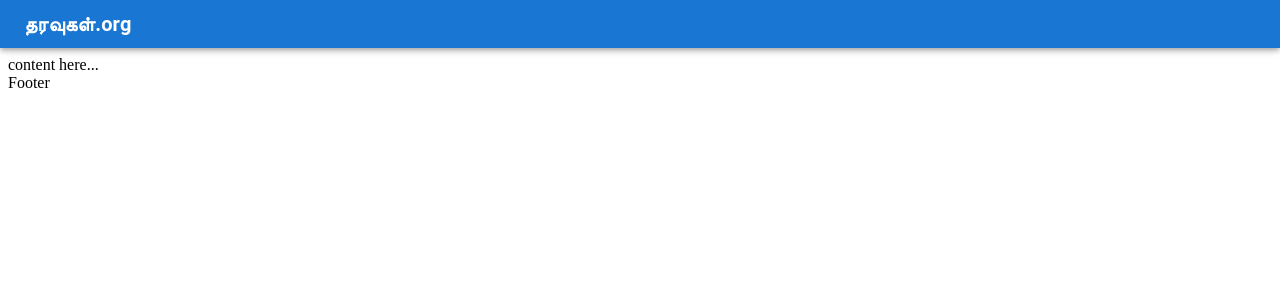
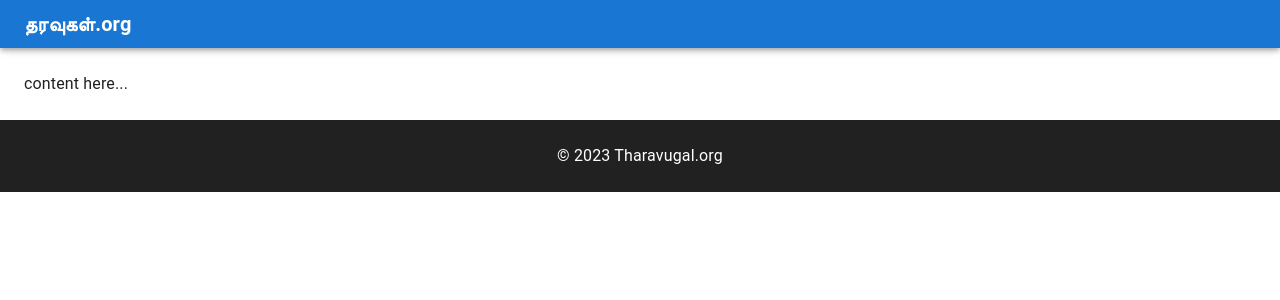
Before and after one commit to Tharavugal/tharavugal-org-website, a Next.js app: page / in a window 1280 px wide. Shown: the top 300 px of the page. Built offline with nearby package versions, Linux system fonts and the light colour scheme.

Commit message:
Fix layout & add footer text

```diff
--- a/components/Layout.js
+++ b/components/Layout.js
@@ -1,4 +1,4 @@
-import { AppBar, Toolbar, Typography } from "@mui/material";
+import { AppBar, Box, Toolbar, Typography } from "@mui/material";
 
 export default function Layout({ children }) {
   return (
@@ -16,8 +16,15 @@ export default function Layout({ children }) {
         </Toolbar>
       </AppBar>
       <Toolbar variant="dense" />
-      <main>{children}</main>
-      <footer>Footer</footer>
+      <Box p={3}>{children}</Box>
+      <footer>
+        <Box
+          textAlign="center"
+          sx={{ bgcolor: "text.primary", color: "white", p: 3 }}
+        >
+          © 2023 Tharavugal.org
+        </Box>
+      </footer>
     </>
   );
 }
--- a/pages/_app.js
+++ b/pages/_app.js
@@ -1,8 +1,10 @@
 import Head from "next/head";
+import CssBaseline from "@mui/material/CssBaseline";
 
 export default function App({ Component, pageProps }) {
   return (
     <>
+      <CssBaseline />
       <Head>
         <title>Tharavugal.org</title>
         <meta
@@ -11,7 +13,9 @@ export default function App({ Component, pageProps }) {
         />
         <link rel="icon" href="/favicon.ico" />
       </Head>
-      <Component {...pageProps} />
+      <main>
+        <Component {...pageProps} />
+      </main>
     </>
   );
 }
```
